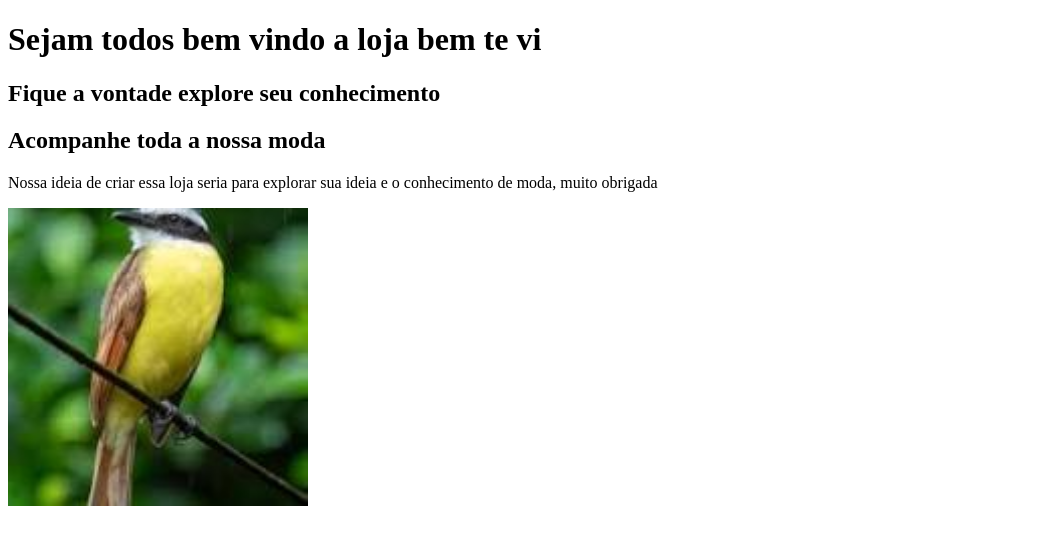
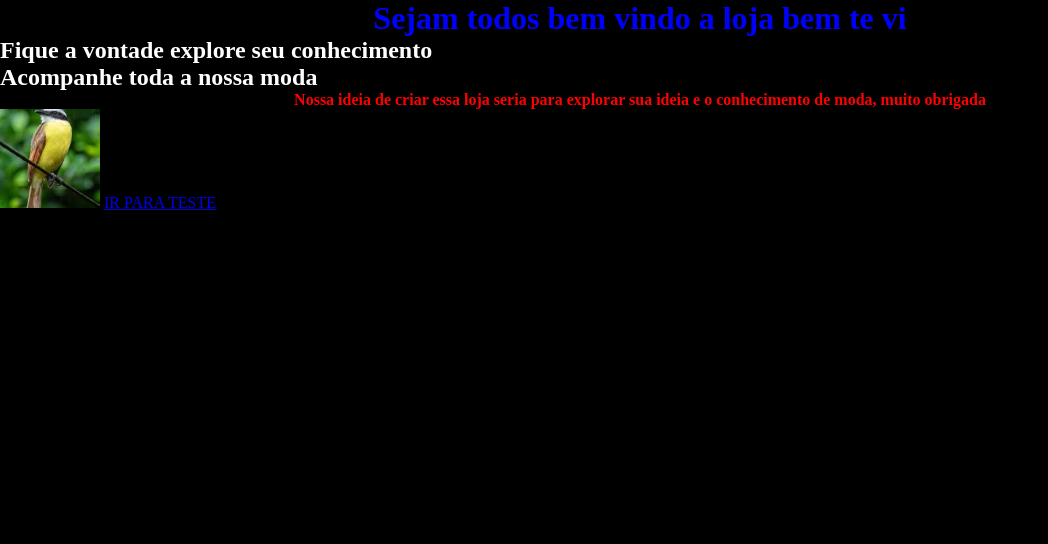
Before and after one commit to iaratamiris018-collab/cheguei, a plain HTML site: page index.html in a window 1280 px wide. Shown: the whole page, without its empty margins (0-1048 px from the left). Drawn offline with Linux system fonts and the light colour scheme.

Commit message:
Estilos e âncoras

```diff
--- a/index.html
+++ b/index.html
@@ -2,17 +2,19 @@
 <html lang="pt-BR">
     <head>
         <title> Bem vindo a loja bem te vi</title>
+        <link rel="stylesheet" href="./styles.css">
     </head>
     <body>
+
         <h1>Sejam todos bem vindo a loja bem te vi</h1>
         <h2>Fique a vontade explore seu conhecimento</h2>
         <h2>Acompanhe toda a nossa moda</h2>
-        <p>Nossa ideia de criar essa loja seria para explorar sua ideia
-            e o conhecimento de moda, muito obrigada
+        <p>Nossa ideia de criar essa loja seria para explorar sua ideia e o conhecimento de moda, muito obrigada
         </p>
         <img
-            src="./transferir.jpg" alt=""
-            width="300px">
+        class="Titulo"
+            src="./transferir.jpg" alt="";>
+            <a href=".\teste.html">IR PARA TESTE</a>
     </body>
 </html>
 </html>
--- /dev/null
+++ b/styles.css
@@ -0,0 +1,34 @@
+*{
+    margin: 0;
+    padding: 0;
+    box-sizing: border-box;
+}
+
+body{
+    background-color: black;
+    color: white;
+}
+
+h1{
+
+    text-align: center;
+    color: blue;
+    box-sizing: border-box;
+}
+
+p{
+
+    text-align: center;
+    color: red;
+    font-weight: bold;
+}
+
+.texto{
+
+    color: yellow;
+}
+
+.Titulo{
+
+    width: 100px;
+}
```
Also changed, not shown: teste.html (added, +20 -0 lines).
